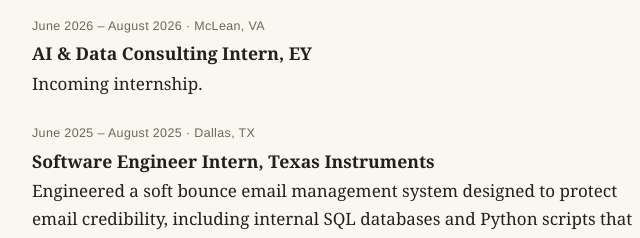
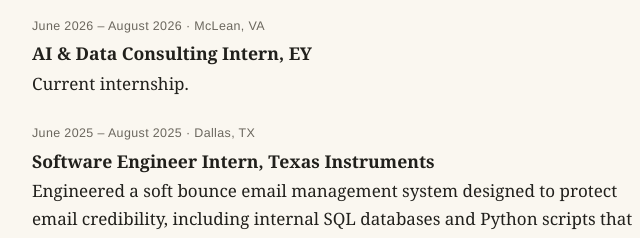
Before and after one commit to evanlewis04/evanlewis04.github.io, a plain HTML site: page index.html in a window 1280 px wide. Shown: the part 519-757 px from the top of the page, 292-932 px from the left. Drawn offline with Linux system fonts and the light colour scheme.

Commit message:
Update EY internship status to current
Co-Authored-By: Claude Opus 4.8 <noreply@anthropic.com>

```diff
--- a/index.html
+++ b/index.html
@@ -38,7 +38,7 @@
                 <li>
                     <div class="meta">June 2026 – August 2026 · McLean, VA</div>
                     <h3>AI &amp; Data Consulting Intern, EY</h3>
-                    <p>Incoming internship.</p>
+                    <p>Current internship.</p>
                 </li>
                 <li>
                     <div class="meta">June 2025 – August 2025 · Dallas, TX</div>
```
